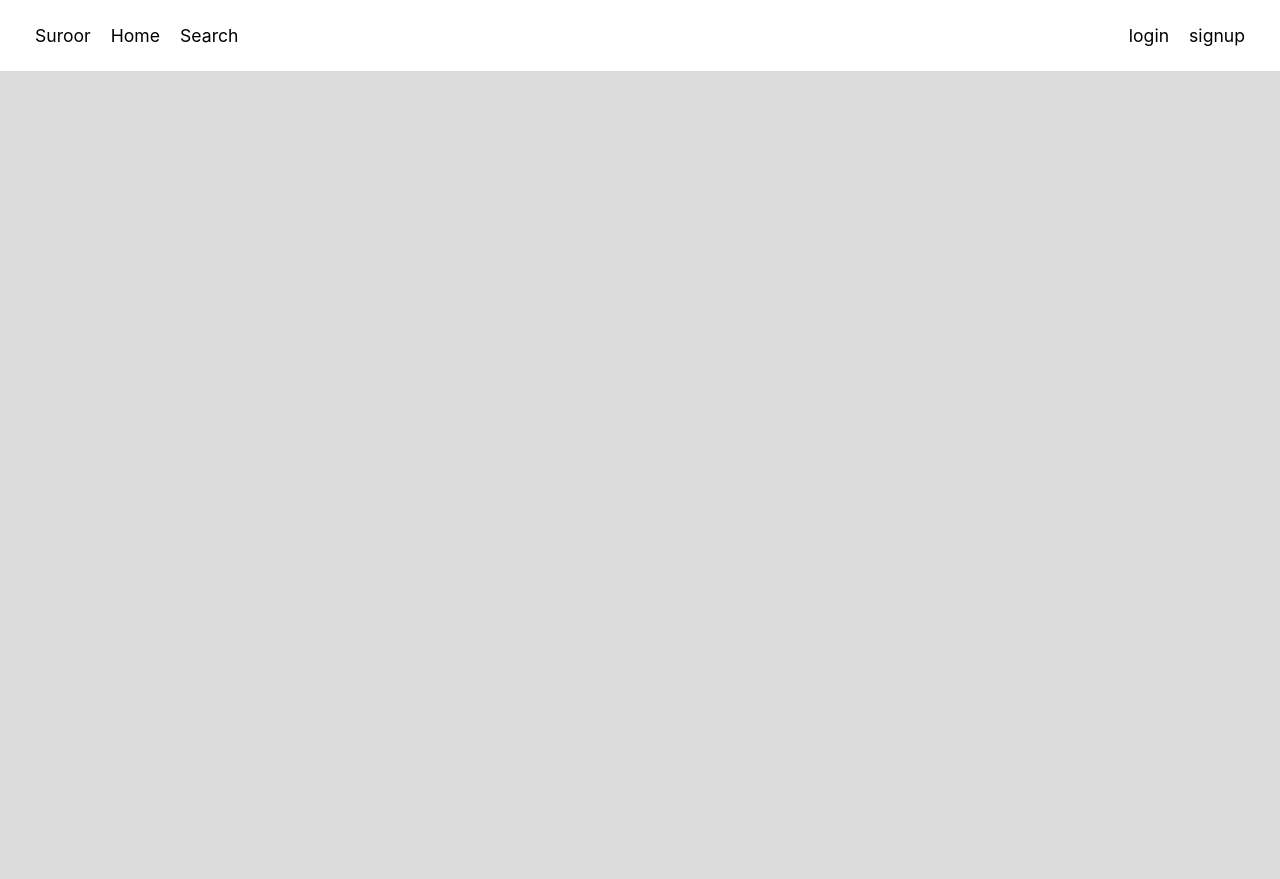
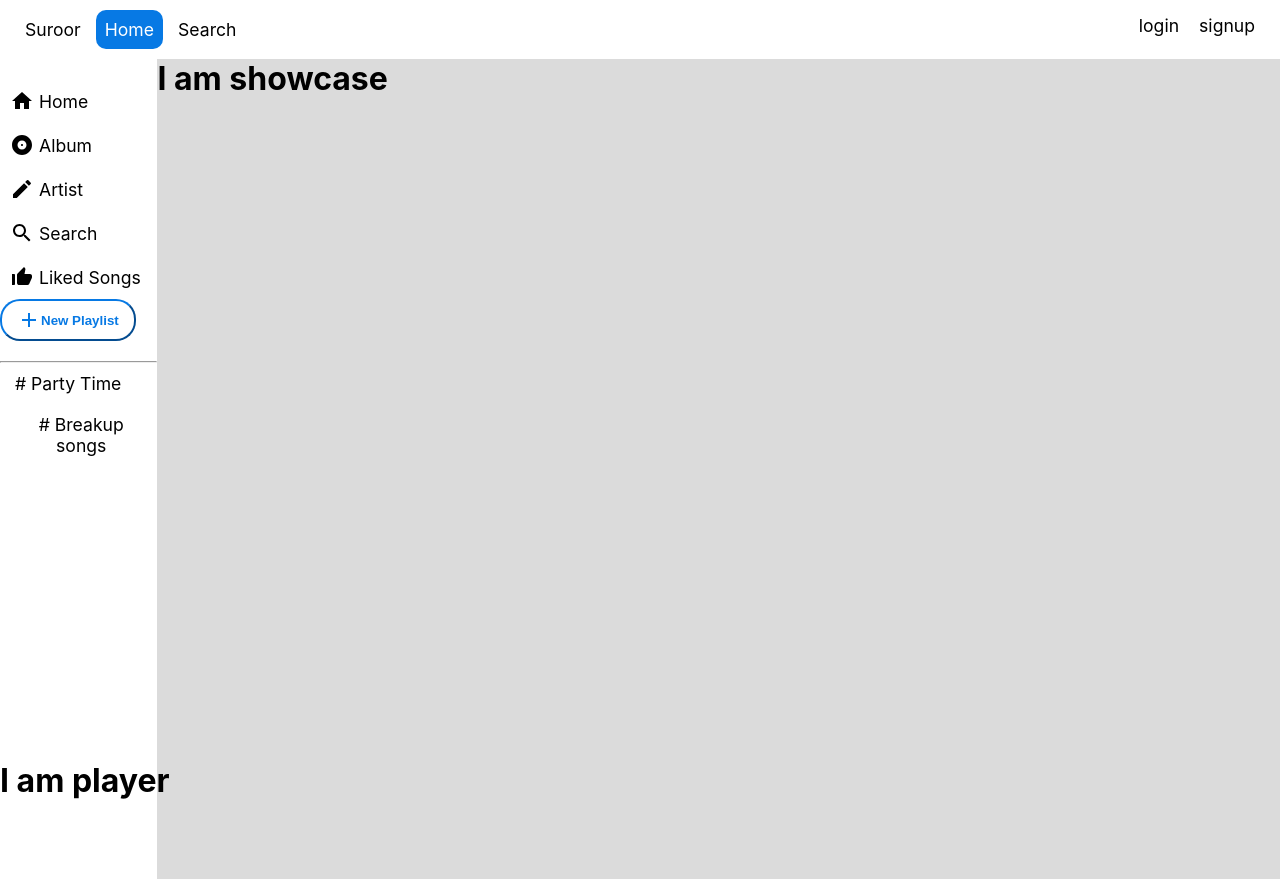
Before and after one commit to shiv0403/React-suroor, a React (Create React App) app: page / in a window 1280 px wide. Before the commit the page ends 800 px from the top, so only its background shows below. Built offline with nearby package versions, Linux system fonts and the light colour scheme.

Commit message:
navbar-sidebar layout

```diff
--- a/package.json
+++ b/package.json
@@ -3,6 +3,8 @@
   "version": "0.1.0",
   "private": true,
   "dependencies": {
+    "@material-ui/core": "^4.11.2",
+    "@material-ui/icons": "^4.11.2",
     "@testing-library/jest-dom": "^5.11.6",
     "@testing-library/react": "^11.2.2",
     "@testing-library/user-event": "^12.2.2",
--- a/src/App.css
+++ b/src/App.css
@@ -6,3 +6,12 @@
 body {
   background-color: #dbdbdb;
 }
+
+.app_main {
+  display: flex;
+}
+
+hr {
+  color: #3333;
+  margin-top: 20px;
+}
--- a/src/App.js
+++ b/src/App.js
@@ -1,11 +1,19 @@
 import React from "react";
 import "./App.css";
 import Navbar from "./Navbar";
+import Sidebar from "./Sidebar";
+import Showcase from "./Showcase";
+import Player from "./Player";
 
 function App() {
   return (
     <div className="App">
       <Navbar />
+      <div className="app_main">
+        <Sidebar />
+        <Showcase />
+      </div>
+      <Player />
     </div>
   );
 }
--- a/src/Navbar.css
+++ b/src/Navbar.css
@@ -1,12 +1,13 @@
 .navbar {
   display: flex;
   justify-content: space-between;
-  padding: 20px;
+  padding: 10px;
   background-color: #fff;
 }
 
 .navbar_first > ul {
   display: flex;
+  align-items: center;
 }
 
 .navbar_first > ul > li {
@@ -21,6 +22,7 @@
 
 .navbar_second > ul {
   display: flex;
+  align-items: center;
 }
 
 .navbar_second > ul > li {
--- a/src/Navbar.js
+++ b/src/Navbar.js
@@ -1,5 +1,12 @@
 import React from "react";
 import "./Navbar.css";
+
+const buttonStyle = {
+  backgroundColor: "#0779e4",
+  color: "#fff",
+  borderRadius: "10px",
+  padding: "9px",
+};
 
 function Navbar() {
   return (
@@ -7,7 +14,7 @@ function Navbar() {
       <div className="navbar_first">
         <ul>
           <li>Suroor</li>
-          <li>Home</li>
+          <li style={buttonStyle}>Home</li>
           <li>Search</li>
         </ul>
       </div>
--- /dev/null
+++ b/src/Player.css
@@ -0,0 +1,4 @@
+.player {
+  position: absolute;
+  bottom: 0;
+}
--- /dev/null
+++ b/src/Player.js
@@ -0,0 +1,12 @@
+import React from "react";
+import "./Player.css";
+
+function Player() {
+  return (
+    <div className="player">
+      <h1>I am player</h1>
+    </div>
+  );
+}
+
+export default Player;
--- /dev/null
+++ b/src/Showcase.js
@@ -0,0 +1,12 @@
+import React from "react";
+import "./Showcase.css";
+
+function Showcase() {
+  return (
+    <div className="showcase">
+      <h1>I am showcase</h1>
+    </div>
+  );
+}
+
+export default Showcase;
--- /dev/null
+++ b/src/Sidebar.css
@@ -0,0 +1,41 @@
+.sidebar {
+  background-color: #fff;
+  height: 100vh;
+  flex: 0.15;
+  padding-top: 20px;
+}
+
+.sidebar_option {
+  display: flex;
+  align-items: center;
+  padding: 10px;
+  text-align: center !important;
+}
+
+.sidebar_option > p {
+  margin-left: 5px;
+  font-size: 1.1rem;
+}
+
+.new_playlist {
+  display: flex;
+  align-items: center;
+}
+
+.new_playlist > p {
+  color: #0779e4;
+  font-weight: 700;
+}
+
+.sidebar_button {
+  border-radius: 20px;
+  padding: 7px 15px;
+  outline: none;
+  cursor: pointer;
+  background-color: #fff;
+  border-color: #0779e4;
+}
+
+.sidebar_third > li > p {
+  cursor: pointer;
+}
--- /dev/null
+++ b/src/Sidebar.js
@@ -0,0 +1,72 @@
+import React from "react";
+import "./Sidebar.css";
+import HomeIcon from "@material-ui/icons/Home";
+import AlbumIcon from "@material-ui/icons/Album";
+import CreateIcon from "@material-ui/icons/Create";
+import SearchIcon from "@material-ui/icons/Search";
+import ThumbUpAltIcon from "@material-ui/icons/ThumbUpAlt";
+import AddIcon from "@material-ui/icons/Add";
+
+function Sidebar() {
+  return (
+    <div className="sidebar">
+      <ul className="sidebar_first">
+        <li>
+          <div className="sidebar_option">
+            <HomeIcon />
+            <p>Home</p>
+          </div>
+        </li>
+        <li>
+          <div className="sidebar_option">
+            <AlbumIcon />
+            <p>Album</p>
+          </div>
+        </li>
+
+        <li>
+          <div className="sidebar_option">
+            <CreateIcon />
+            <p>Artist</p>
+          </div>
+        </li>
+        <li>
+          <div className="sidebar_option">
+            <SearchIcon />
+            <p>Search</p>
+          </div>
+        </li>
+      </ul>
+
+      <ul className="sidebar_second">
+        <li>
+          <div className="sidebar_option">
+            <ThumbUpAltIcon />
+            <p>Liked Songs</p>
+          </div>
+        </li>
+        <li>
+          <button className="sidebar_button">
+            <div className="new_playlist">
+              <AddIcon style={{ fill: "#0779e4" }} />
+              <p>New Playlist</p>
+            </div>
+          </button>
+        </li>
+      </ul>
+
+      <hr />
+
+      <ul className="sidebar_third">
+        <li className="sidebar_option">
+          <p># Party Time</p>
+        </li>
+        <li className="sidebar_option">
+          <p># Breakup songs</p>
+        </li>
+      </ul>
+    </div>
+  );
+}
+
+export default Sidebar;
```
Also changed, not shown: src/Showcase.css (added), 2 other files (tests, documents, lock files or other folders).
